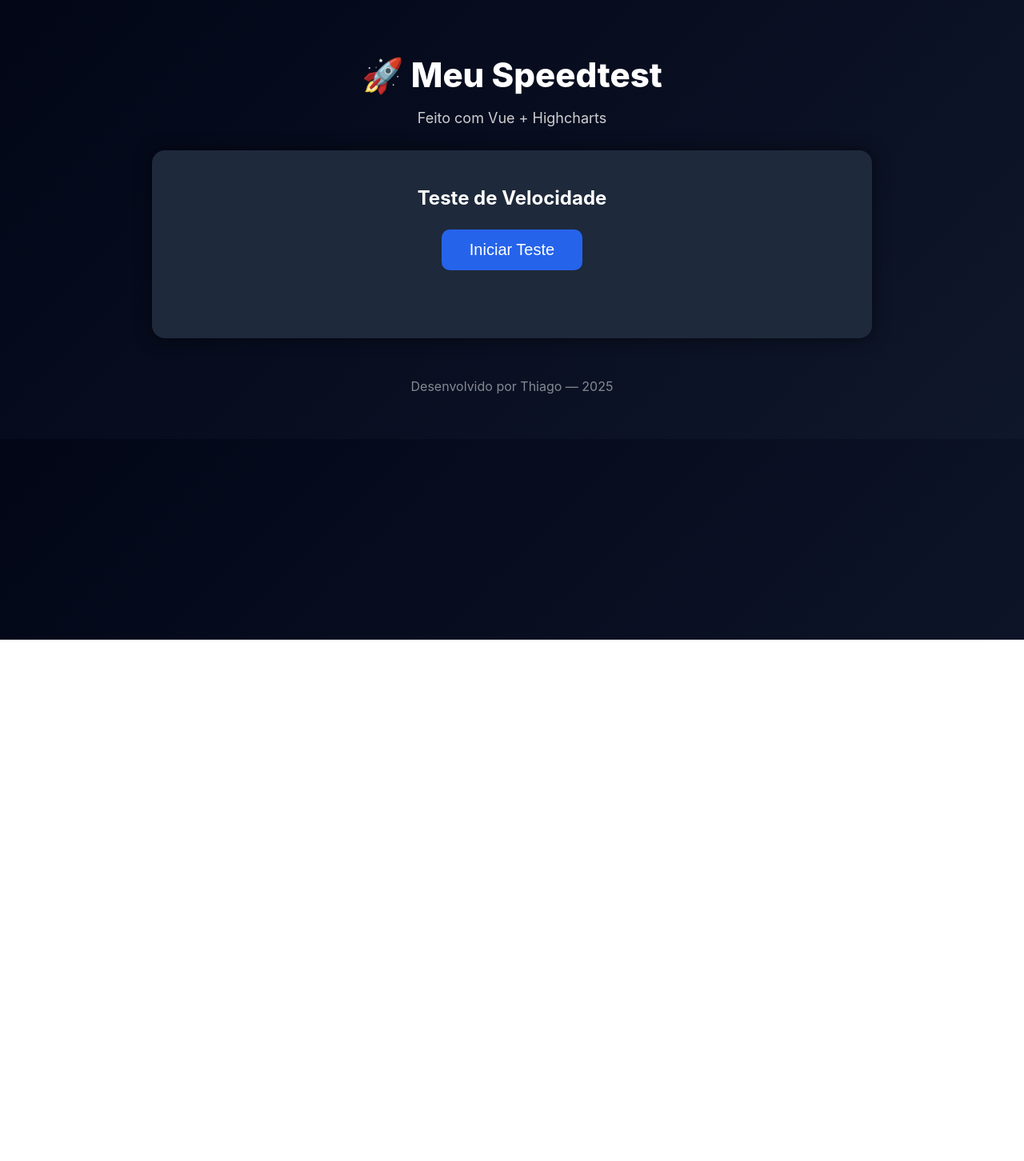
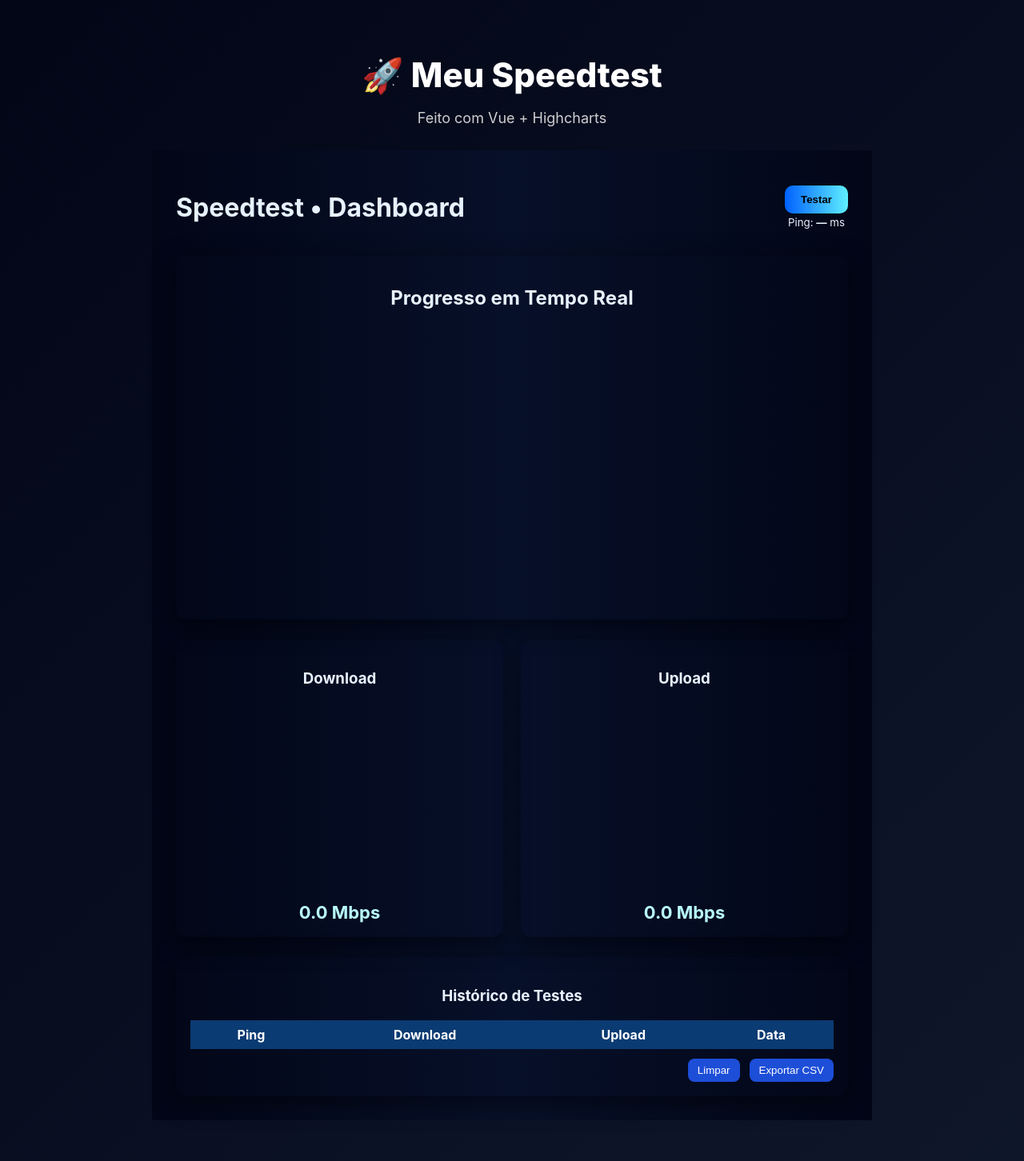
Before and after one commit to thiagocanali/my-speedtest, a Vue app: page / in a window 1280 px wide. Shown: the top 1452 px of the page at 80% size. Before the commit the page ends 800 px from the top, so only its background shows below. Built offline with nearby package versions, Linux system fonts and the light colour scheme.

Commit message:
Att V4.0

```diff
--- a/src/components/Speedtest.vue
+++ b/src/components/Speedtest.vue
@@ -1,34 +1,56 @@
 <template>
-  <div class="speedtest-box">
+  <div class="speedtest-wrap">
 
-    <h2>Teste de Velocidade</h2>
+    <!-- TOPO -->
+    <header class="top">
+      <h1>Speedtest • Dashboard</h1>
 
-    <button @click="startTest" class="btn">
-      Iniciar Teste
+      <div class="controls">
+        <button class="btn" @click="startTest" :disabled="running">
+          <span v-if="!running">Testar</span>
+          <span v-else class="spinner"></span>
         </button>
 
-    <!-- Cards com gauges -->
-    <div class="gauges">
-      <div class="gauge-card" v-if="showCharts">
-        <div id="download-chart"></div>
-        <h3>{{ download }} Mbps</h3>
-        <p>Download</p>
+        <div class="meta">
+          <small>Ping: <strong>{{ pingDisplay }}</strong> ms</small>
+        </div>
+      </div>
+    </header>
+
+    <!-- PAINÉIS EM COLUNA (NOVA VERSÃO) -->
+    <section class="column">
+
+      <!-- PROGRESSO EM TEMPO REAL -->
+      <div class="big-card">
+        <h2>Progresso em Tempo Real</h2>
+        <div id="progress-chart" class="chart-area"></div>
       </div>
 
-      <div class="gauge-card" v-if="showCharts">
-        <div id="upload-chart"></div>
-        <h3>{{ upload }} Mbps</h3>
-        <p>Upload</p>
-      </div>
+      <!-- GAUGES EM LINHA -->
+      <div class="gauges">
+
+        <div class="stat-card">
+          <h3>Download</h3>
+          <div id="download-gauge" class="gauge"></div>
+          <div class="stat-value">{{ downloadDisplay }} Mbps</div>
         </div>
 
-    <!-- Histórico -->
-    <div v-if="history.length > 0" class="history-box">
+        <div class="stat-card">
+          <h3>Upload</h3>
+          <div id="upload-gauge" class="gauge"></div>
+          <div class="stat-value">{{ uploadDisplay }} Mbps</div>
+        </div>
+
+      </div>
+
+      <!-- HISTÓRICO -->
+      <div class="history-card">
         <h3>Histórico de Testes</h3>
 
         <table>
           <thead>
             <tr>
+              <th>Ping</th>
               <th>Download</th>
               <th>Upload</th>
               <th>Data</th>
@@ -36,175 +58,376 @@
           </thead>
 
           <tbody>
-          <tr v-for="(item, i) in history" :key="i">
-            <td>{{ item.down }} Mbps</td>
-            <td>{{ item.up }} Mbps</td>
-            <td>{{ item.time }}</td>
+            <tr v-for="(h,i) in history" :key="i">
+              <td>{{ h.ping }}</td>
+              <td>{{ h.down }}</td>
+              <td>{{ h.up }}</td>
+              <td>{{ h.time }}</td>
             </tr>
           </tbody>
         </table>
+
+        <div class="history-actions">
+          <button class="small" @click="clearHistory">Limpar</button>
+          <button class="small" @click="exportCSV">Exportar CSV</button>
         </div>
+      </div>
+
+    </section>
 
   </div>
 </template>
 
+
+
+
 <script setup>
 import Highcharts from "highcharts";
 import more from "highcharts/highcharts-more";
+import { ref, nextTick, onUnmounted } from "vue";
 more(Highcharts);
 
-import { ref, nextTick } from "vue";
+Highcharts.setOptions({ accessibility: { enabled: false } });
 
-const download = ref(null);
-const upload = ref(null);
-const showCharts = ref(false);
+/* --- STATE --- */
+const running          = ref(false);
+const pingDisplay      = ref("—");
+const downloadDisplay  = ref("0.0");
+const uploadDisplay    = ref("0.0");
 
-const history = ref([]);
+const history = ref(JSON.parse(localStorage.getItem("speed_history") || "[]"));
 
-async function startTest() {
-  showCharts.value = false; // reseta a área
-  download.value = "...";
-  upload.value = "...";
+let progressChart = null;
+let downloadGauge = null;
+let uploadGauge   = null;
 
-  // força renderização do DOM antes de criar charts
+let animateIntervals = [];
+
+/* --- HELPERS --- */
+
+function saveHistory(){
+  localStorage.setItem("speed_history", JSON.stringify(history.value.slice(0,100)));
+}
+
+function ensure(id, fn){
+  return new Promise(async(resolve,reject)=>{
     await nextTick();
-  showCharts.value = true;
+    const el = document.getElementById(id);
+    if(!el) return reject("Container missing: "+id);
+    try{
+      resolve(fn());
+    }catch(e){
+      reject(e);
+    }
+  });
+}
 
-  // força outra atualização para garantir que os divs existam
-  await nextTick();
+function destroy(chart){
+  if(chart && chart.destroy) chart.destroy();
+}
 
-  // valores finais reais
-  const finalDown = (Math.random() * 500).toFixed(2);
-  const finalUp = (Math.random() * 100).toFixed(2);
+/* --- CHARTS --- */
 
-  // roda animação
-  animateGauge("download-chart", 0, finalDown, 500);
-  animateGauge("upload-chart", 0, finalUp, 100);
+function initProgressChart(){
+  destroy(progressChart);
+  progressChart = Highcharts.chart("progress-chart",{
+    chart:{ type:"spline", backgroundColor:"transparent" },
+    title:{ text:"Progresso em Tempo Real", style:{color:"#fff"} },
+    xAxis:{ type:"datetime", labels:{style:{color:"#cbd5e1"}} },
+    yAxis:{ title:{text:"Mbps"}, labels:{style:{color:"#cbd5e1"}} },
+    series:[{ data:[], name:"Velocidade" }],
+    credits:{enabled:false},
+    legend:{enabled:false}
+  });
+  return progressChart;
+}
 
-  // quando terminar, atualiza número na tela
-  setTimeout(() => {
-    download.value = finalDown;
-    upload.value = finalUp;
+function initGauge(id, max){
+  let target = null;
+  if(id==="download-gauge") destroy(downloadGauge);
+  if(id==="upload-gauge") destroy(uploadGauge);
+
+  target = Highcharts.chart(id,{
+    chart:{ type:"gauge", backgroundColor:"transparent", height:220 },
+    title:null,
+    pane:{ startAngle:-120, endAngle:120, background:null },
+    yAxis:{
+      min:0, max,
+      tickAmount:5,
+      labels:{style:{color:"#cbd5e1"}},
+      plotBands:[
+        { from:0, to:max*0.4,  color:"#ff4d4d" },
+        { from:max*0.4, to:max*0.75, color:"#ffcc00" },
+        { from:max*0.75, to:max, color:"#00ff9d" }
+      ]
+    },
+    series:[{ data:[0] }],
+    credits:{enabled:false}
+  });
+
+  if(id==="download-gauge") downloadGauge = target;
+  if(id==="upload-gauge")   uploadGauge = target;
+
+  return target;
+}
+
+/* --- ANIMAÇÃO --- */
+
+function animateGaugeTo(chart,target,duration=2500){
+  return new Promise(resolve=>{
+    const start = performance.now();
+    const initial = chart.series[0].points[0].y;
+
+    function step(now){
+      const t = Math.min(1,(now-start)/duration);
+      const eased = 1 - Math.pow(1-t,3);
+      const value = initial + (target-initial)*eased;
+      chart.series[0].points[0].update(value,false,false);
+      chart.redraw();
+      if(t<1) requestAnimationFrame(step);
+      else resolve();
+    }
+    requestAnimationFrame(step);
+  });
+}
+
+function pushProgress(v){
+  if(!progressChart) return;
+  progressChart.series[0].addPoint([(new Date()).getTime(), +v], true, progressChart.series[0].data.length>60);
+}
+
+function simulateProgress(finalValue){
+  const steps = 20;
+  let i = 0;
+  const interval = setInterval(()=>{
+    i++;
+    const factor = Math.tanh(i/steps*2)*0.9;
+    const val = (finalValue * (0.25 + factor)) + (Math.random()*finalValue*0.08);
+    pushProgress(val.toFixed(2));
+    if(i>=steps) clearInterval(interval);
+  }, 120);
+  animateIntervals.push(interval);
+}
+
+/* --- PING --- */
+
+async function measurePing(){
+  const start = performance.now();
+  try{
+    await fetch("https://speed.hetzner.de/1MB.bin",{ method:"HEAD", mode:"no-cors" });
+  }catch(e){}
+  return Math.round(performance.now()-start);
+}
+
+/* --- MAIN --- */
+
+async function startTest(){
+  if(running.value) return;
+
+  running.value     = true;
+  pingDisplay.value = "…";
+  downloadDisplay.value = "…";
+  uploadDisplay.value   = "…";
+
+  await ensure("progress-chart", initProgressChart);
+  await ensure("download-gauge", ()=>initGauge("download-gauge",600));
+  await ensure("upload-gauge",   ()=>initGauge("upload-gauge",200));
+
+  /* ping */
+  const ping = await measurePing();
+  pingDisplay.value = ping;
+
+  const finalDown = +(Math.random()*550+50).toFixed(2);
+  const finalUp   = +(Math.random()*180+10).toFixed(2);
+
+  progressChart.series[0].setData([],false);
+
+  simulateProgress(finalDown);
+  await animateGaugeTo(downloadGauge, finalDown);
+
+  await new Promise(r=>setTimeout(r,300));
+
+  simulateProgress(finalUp);
+  await animateGaugeTo(uploadGauge, finalUp);
+
+  pushProgress(finalDown);
+  pushProgress(finalUp*0.8);
+
+  downloadDisplay.value = finalDown.toFixed(2);
+  uploadDisplay.value   = finalUp.toFixed(2);
 
   history.value.unshift({
-      down: finalDown,
-      up: finalUp,
-      time: new Date().toLocaleString("pt-BR"),
+    ping,
+    down: finalDown.toFixed(2),
+    up:   finalUp.toFixed(2),
+    time: new Date().toLocaleString("pt-BR")
   });
-  }, 3500);
+
+  if(history.value.length > 150) history.value.pop();
+  saveHistory();
+
+  animateIntervals.forEach(clearInterval);
+  animateIntervals = [];
+
+  running.value = false;
 }
 
-function animateGauge(id, start, end, max) {
-  const chart = Highcharts.chart(id, {
-    chart: {
-      type: "gauge",
-      height: 300,
-      backgroundColor: "transparent",
-    },
-    title: { text: "", style: { color: "white" } },
-    pane: { startAngle: -150, endAngle: 150, background: null },
-    yAxis: {
-      min: 0,
-      max,
-      tickWidth: 2,
-      lineWidth: 2,
-      labels: { style: { color: "white" } },
-    },
-    series: [{ data: [start] }],
-  });
+/* --- UTILITÁRIOS --- */
 
-  // animação suave tipo speedtest real
-  let current = start;
-  const interval = setInterval(() => {
-    const step = (end - current) * 0.15; // acelera no começo, desacelera no final
-    current += step;
-
-    if (Math.abs(end - current) < 0.5) {
-      current = parseFloat(end);
-      clearInterval(interval);
+function clearHistory(){
+  history.value = [];
+  saveHistory();
 }
 
-    chart.series[0].points[0].update(current);
-  }, 100);
+function exportCSV(){
+  const rows = [
+    ["ping","download","upload","time"],
+    ...history.value.map(h=>[h.ping,h.down,h.up,h.time])
+  ];
+
+  const csv = rows.map(r=>r.join(",")).join("\r\n");
+  const blob = new Blob([csv],{type:"text/csv"});
+  const url  = URL.createObjectURL(blob);
+
+  const a = document.createElement("a");
+  a.href = url;
+  a.download = "speedtest_history.csv";
+  a.click();
+
+  URL.revokeObjectURL(url);
 }
+
+/* --- CLEANUP --- */
+onUnmounted(()=>{
+  destroy(progressChart);
+  destroy(downloadGauge);
+  destroy(uploadGauge);
+  animateIntervals.forEach(clearInterval);
+});
 </script>
 
+
+
+
 <style scoped>
-.speedtest-box {
-  background: #1e293b;
-  padding: 25px;
-  border-radius: 16px;
-  box-shadow: 0 0 20px #0008;
+:root{
+  --bg: #071029;
+  --card: #0f172a;
+  --accent: #00b4ff;
+  --muted: #94a3b8;
 }
 
-h2 {
-  text-align: center;
-  margin-bottom: 25px;
+.speedtest-wrap{
+  padding: 30px;
+  min-height: 100vh;
+  background: linear-gradient(90deg,#020617,#071029,#020617);
+  color: #e7f2ff;
 }
 
-.btn {
-  background: #2563eb;
-  border: none;
-  padding: 14px 35px;
-  color: white;
-  font-size: 20px;
-  border-radius: 10px;
-  cursor: pointer;
-  display: block;
-  margin: 0 auto 30px;
-  transition: 0.3s;
+/* topo */
+.top{
+  display:flex;
+  justify-content:space-between;
+  align-items:center;
+  margin-bottom:20px;
 }
-.btn:hover {
-  background: #1d4ed8;
+.top h1{ color:var(--accent); }
+
+/* estrutura nova */
+.column{
+  display:flex;
+  flex-direction:column;
+  gap:25px;
 }
 
-.gauges {
-  display: flex;
-  justify-content: space-around;
-  gap: 20px;
-  margin-bottom: 30px;
+.big-card, .history-card, .stat-card{
+  background: var(--card);
+  padding:18px;
+  border-radius:14px;
+  box-shadow:0 8px 30px rgba(0,0,0,0.5);
 }
 
-.gauge-card {
-  background: #0f172a;
-  padding: 20px;
-  border-radius: 12px;
-  width: 45%;
-  text-align: center;
-  box-shadow: inset 0 0 15px #0006;
+.gauges{
+  display:flex;
+  gap:22px;
+}
+.stat-card{
+  flex:1;
+  text-align:center;
 }
 
-.gauge-card h3 {
-  font-size: 26px;
-  margin: 10px 0 0;
-  color: #38bdf8;
+.gauge{ width:100%; height:240px; }
+
+.stat-value{
+  font-size:22px;
+  font-weight:700;
+  margin-top:10px;
+  color:#b9faff;
 }
 
-.history-box {
-  margin-top: 30px;
-  padding: 20px;
-  border-radius: 12px;
-  background: #0f172a;
+.chart-area{
+  width:100%;
+  height:350px;
 }
 
-table {
-  width: 100%;
-  border-collapse: collapse;
-  margin-top: 15px;
+/* tabela */
+table{
+  width:100%;
+  border-collapse:collapse;
+  margin-top:10px;
+}
+thead th{
+  background:#0b3b73;
+  padding:8px;
+  color:white;
+}
+tbody td{
+  padding:8px;
+  border-top:1px solid #122235;
+  color:#dce6f6;
+  text-align:center;
 }
 
-thead th {
-  background: #1e40af;
-  padding: 10px;
-  color: white;
+.history-actions{
+  margin-top:12px;
+  display:flex;
+  gap:12px;
+  justify-content:flex-end;
 }
 
-tbody td {
-  padding: 10px;
-  border-top: 1px solid #334155;
+.small{
+  background:#1d4ed8;
+  border:none;
+  padding:7px 12px;
+  border-radius:8px;
+  color:white;
+  cursor:pointer;
 }
 
-tbody tr:nth-child(odd) {
-  background: #1e293b;
+/* botão testar */
+.btn{
+  background:linear-gradient(90deg,#0061ff,#60efff);
+  padding:10px 20px;
+  border:none;
+  color:black;
+  font-weight:800;
+  border-radius:10px;
+  cursor:pointer;
+}
+
+/* spinner */
+.spinner{
+  width:18px;
+  height:18px;
+  border:2px solid rgba(255,255,255,.5);
+  border-top-color:white;
+  border-radius:50%;
+  animation:spin .7s linear infinite;
+}
+@keyframes spin{ to{transform:rotate(360deg);} }
+
+/* mobile */
+@media(max-width:900px){
+  .gauges{ flex-direction:column; }
 }
 </style>
```
Lines whose indentation alone changed are shown as unchanged.
